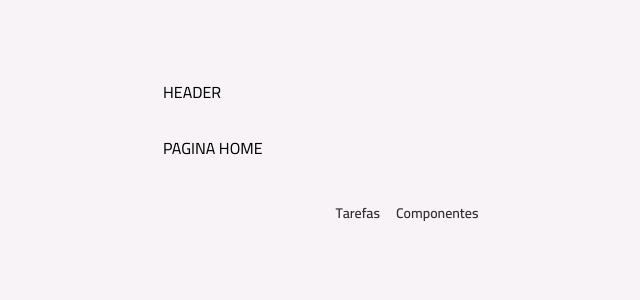
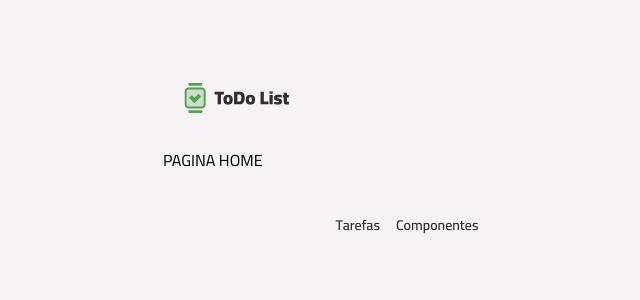
Before and after one commit to guilchaves/rocketseat-react, a React (Vite) app in the folder 2-todo/: page / in a window 1280 px wide. Shown: the top 300 px of the page, without its empty margins (233-873 px from the left). Built offline with nearby package versions, Linux system fonts and the light colour scheme.

Commit message:
chore(todo): estrutura layout da aplicacao

```diff
--- /dev/null
+++ b/2-todo/src/components/core/Footer/index.tsx
@@ -0,0 +1,23 @@
+import { NavLink } from "react-router";
+import Text from "../../ui/Text";
+
+function Footer() {
+  return (
+    <footer className="my-5 md:my-10">
+      <nav className="flex items-center justify-center gap-4">
+        <NavLink to="/">
+          <Text variant="body-sm-bold" className="text-gray-300">
+            Tarefas
+          </Text>
+        </NavLink>
+        <NavLink to="/componentes">
+          <Text variant="body-sm-bold" className="text-gray-300">
+            Componentes
+          </Text>
+        </NavLink>
+      </nav>
+    </footer>
+  );
+}
+
+export default Footer;
--- /dev/null
+++ b/2-todo/src/components/core/Header/index.tsx
@@ -0,0 +1,12 @@
+import Logo from "../../../assets/images/logo.svg?react";
+import Container from "../../ui/Container";
+
+function Header() {
+  return (
+    <Container as="header" className="mt-3 md:mt-20">
+      <Logo className="h-9 md:h12"/>
+    </Container>
+  );
+}
+
+export default Header;
--- /dev/null
+++ b/2-todo/src/components/core/Main/index.tsx
@@ -0,0 +1,13 @@
+import { cx } from "class-variance-authority";
+
+type MainProps = React.ComponentProps<"main">
+
+function Main({ children, className, ...props }: MainProps) {
+  return (
+    <main className={cx("mt-4 md:mt-8", className)} {...props}>
+      {children}
+    </main>
+  );
+}
+
+export default Main;
--- a/2-todo/src/pages/layout.tsx
+++ b/2-todo/src/pages/layout.tsx
@@ -1,32 +1,18 @@
-import { NavLink, Outlet } from "react-router";
-import Container from "../components/ui/Container";
-import Text from "../components/ui/Text";
+import { Outlet } from "react-router";
+import Footer from "../components/core/Footer";
+import Header from "../components/core/Header";
+import Main from "../components/core/Main";
 
-function MainLayout() {
+function LayoutMain() {
   return (
     <>
-      <Container as="header" className="mt-3 md:mt-20">
-        HEADER
-      </Container>
-      <main className="mt-4 md:mt-8">
+      <Header />
+      <Main>
         <Outlet />
-      </main>
-      <footer className="my-5 md:my-10">
-        <nav className="flex items-center justify-center gap-4">
-          <NavLink to="/">
-            <Text variant="body-sm-bold" className="text-gray-300">
-              Tarefas
-            </Text>
-          </NavLink>
-          <NavLink to="/componentes">
-            <Text variant="body-sm-bold" className="text-gray-300">
-              Componentes
-            </Text>
-          </NavLink>
-        </nav>
-      </footer>
+      </Main>
+      <Footer />
     </>
   );
 }
 
-export default MainLayout;
+export default LayoutMain;
```
